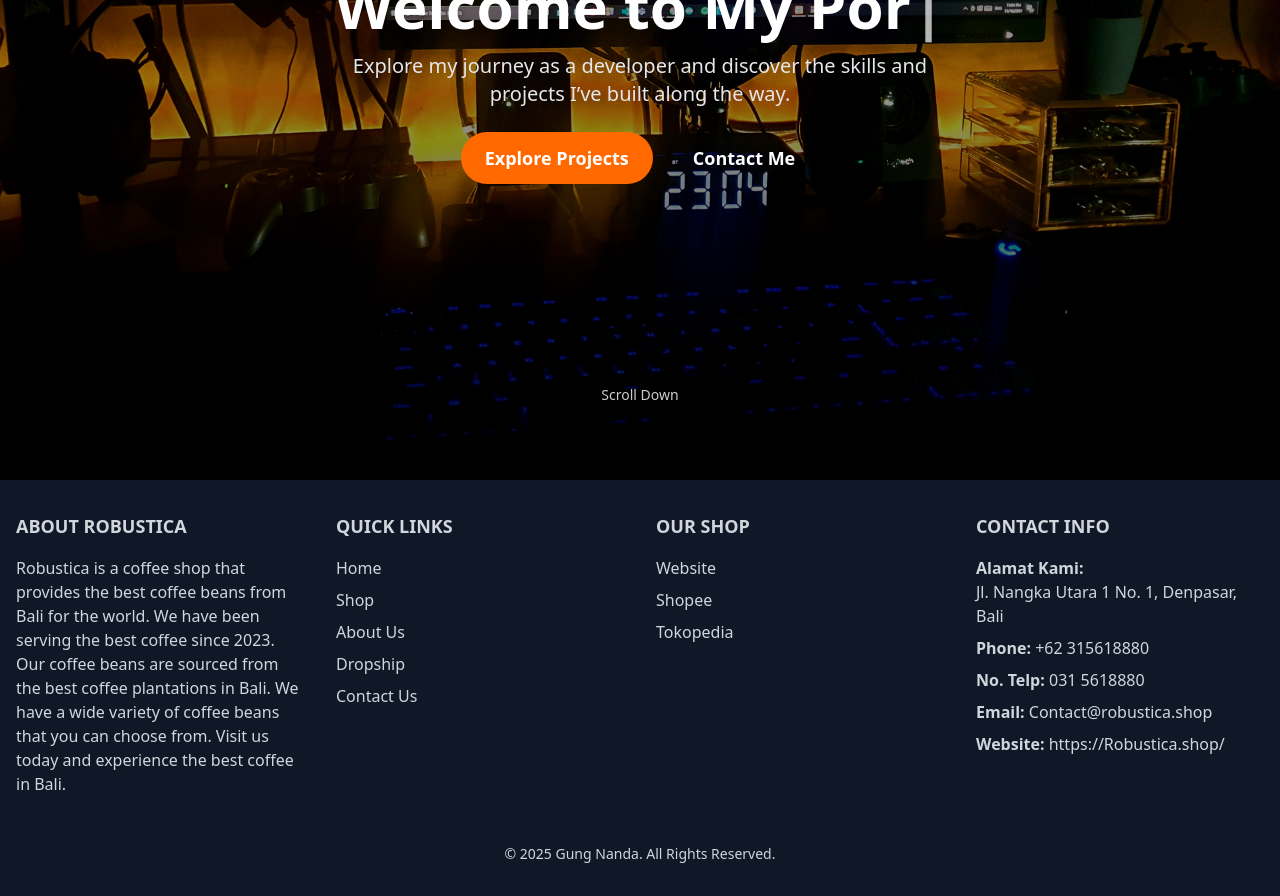
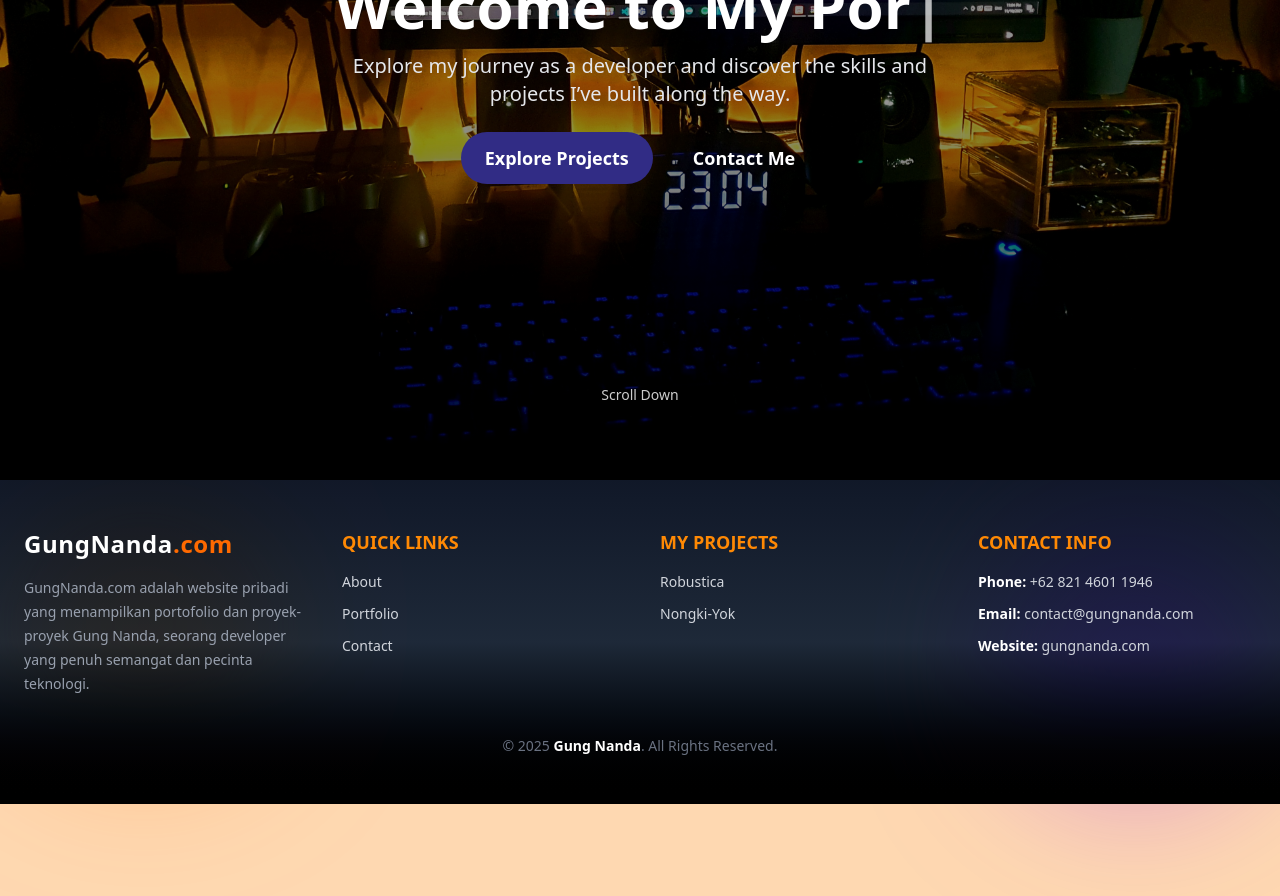
Before and after one commit to zeppyx13/Profile, a Next.js app: page / in a window 1280 px wide. Shown: the part 320-1216 px from the top of the page. After the commit the page ends 1124 px from the top, so only its background shows below. Built offline with nearby package versions, Linux system fonts and the light colour scheme.

Commit message:
navbar,footer,hero section

```diff
--- a/src/components/Footer/index.tsx
+++ b/src/components/Footer/index.tsx
@@ -1,86 +1,87 @@
+"use client";
 import React from "react";
+import { motion } from "framer-motion";
 
 function Footer() {
   return (
-    <footer className="bg-gray-900 text-gray-300 py-8 w-full bottom-0">
-      <div className="container mx-auto px-4">
-        <div className="grid grid-cols-1 md:grid-cols-4 gap-8">
+    <footer className="relative bg-gradient-to-b from-gray-900 via-gray-800 to-black text-gray-300 py-12 w-full">
+      <div className="container mx-auto px-6 relative z-10">
+        {/* Grid Layout */}
+        <motion.div
+          className="grid grid-cols-1 md:grid-cols-4 gap-10"
+          initial={{ opacity: 0, y: 40 }}
+          whileInView={{ opacity: 1, y: 0 }}
+          transition={{ duration: 1 }}
+        >
           {/* About Section */}
           <div>
-            <h2 className="text-lg font-bold uppercase mb-4 poppins-bold">
-              About Robustica
+            <h2 className="text-2xl font-extrabold mb-4 text-white tracking-wide">
+              GungNanda<span className="text-orange-500">.com</span>
             </h2>
-            <p className="text-md leading-6 assistant-normal">
-              Robustica is a coffee shop that provides the best coffee beans
-              from Bali for the world. We have been serving the best coffee
-              since 2023. Our coffee beans are sourced from the best coffee
-              plantations in Bali. We have a wide variety of coffee beans that
-              you can choose from. Visit us today and experience the best coffee
-              in Bali.
+            <p className="text-sm leading-6 text-gray-400">
+              GungNanda.com adalah website pribadi yang menampilkan portofolio
+              dan proyek-proyek Gung Nanda, seorang developer yang penuh
+              semangat dan pecinta teknologi.
             </p>
           </div>
 
           {/* Quick Links Section */}
           <div>
-            <h2 className="text-lg font-bold uppercase mb-4 poppins-bold">
+            <h2 className="text-lg font-semibold uppercase mb-4 text-orange-400">
               Quick Links
             </h2>
-            <ul className="space-y-2 text-md assistant-normal">
+            <ul className="space-y-3 text-sm">
               <li>
-                <a href="./" className="hover:underline">
-                  Home
+                <a
+                  href="./"
+                  className="hover:text-orange-400 transition-colors duration-300"
+                >
+                  About
                 </a>
               </li>
               <li>
-                <a href="./shop" className="hover:underline">
-                  Shop
+                <a
+                  href="./shop"
+                  className="hover:text-orange-400 transition-colors duration-300"
+                >
+                  Portfolio
                 </a>
               </li>
               <li>
-                <a href="./about" className="hover:underline">
-                  About Us
-                </a>
-              </li>
-              <li>
-                <a href="./dropship" className="hover:underline">
-                  Dropship
-                </a>
-              </li>
-              <li>
-                <a href="./contact" className="hover:underline">
-                  Contact Us
+                <a
+                  href="./about"
+                  className="hover:text-orange-400 transition-colors duration-300"
+                >
+                  Contact
                 </a>
               </li>
             </ul>
           </div>
 
-          {/* Our Shop Section */}
+          {/* Projects Section */}
           <div>
-            <h2 className="text-lg font-bold uppercase mb-4 poppins-bold">
-              Our Shop
+            <h2 className="text-lg font-semibold uppercase mb-4 text-orange-400">
+              My Projects
             </h2>
-            <ul className="space-y-2 text-md">
+            <ul className="space-y-3 text-sm">
               <li>
                 <a
                   href="https://Robustica.gungnanda.com"
-                  target="blanks_"
-                  className="hover:underline"
+                  target="_blank"
+                  rel="noopener noreferrer"
+                  className="hover:text-orange-400 transition-colors duration-300"
                 >
-                  Website
-                </a>
-              </li>
-              <li>
-                <a href="#shopee" className="hover:underline">
-                  Shopee
+                  Robustica
                 </a>
               </li>
               <li>
                 <a
-                  href="#tokopedia"
-                  target="blanks_"
-                  className="hover:underline"
+                  href="https://NongkiYok.gungnanda.com"
+                  target="_blank"
+                  rel="noopener noreferrer"
+                  className="hover:text-orange-400 transition-colors duration-300"
                 >
-                  Tokopedia
+                  Nongki-Yok
                 </a>
               </li>
             </ul>
@@ -88,50 +89,62 @@ function Footer() {
 
           {/* Contact Info Section */}
           <div>
-            <h2 className="text-lg font-bold uppercase mb-4 poppins-bold">
+            <h2 className="text-lg font-semibold uppercase mb-4 text-orange-400">
               Contact Info
             </h2>
-            <ul className="space-y-2 text-md assistant-normal">
+            <ul className="space-y-3 text-sm">
               <li>
-                <span className="font-bold">Alamat Kami:</span> <br />
-                Jl. Nangka Utara 1 No. 1, Denpasar, Bali
-              </li>
-              <li>
-                <span className="font-bold">Phone:</span>{" "}
-                <a href="tel:+62315618880" className="hover:underline">
-                  +62 315618880
+                <span className="font-bold text-white">Phone:</span>{" "}
+                <a
+                  href="tel:+6282146011946"
+                  className="hover:text-orange-400 transition-colors duration-300"
+                >
+                  +62 821 4601 1946
                 </a>
               </li>
               <li>
-                <span className="font-bold">No. Telp:</span>{" "}
-                <a href="tel:0315618880" className="hover:underline">
-                  031 5618880
+                <span className="font-bold text-white">Email:</span>{" "}
+                <a
+                  href="mailto:contact@gungnanda.com"
+                  className="hover:text-orange-400 transition-colors duration-300"
+                >
+                  contact@gungnanda.com
                 </a>
               </li>
               <li>
-                <span className="font-bold">Email:</span>{" "}
+                <span className="font-bold text-white">Website:</span>{" "}
                 <a
-                  href="mailto:Contact@robustica.shop"
-                  className="hover:underline"
+                  href="https://gungnanda.com/"
+                  className="hover:text-orange-400 transition-colors duration-300"
                 >
-                  Contact@robustica.shop
-                </a>
-              </li>
-              <li>
-                <span className="font-bold">Website:</span>{" "}
-                <a href="https://Robustica.shop/" className="hover:underline">
-                  https://Robustica.shop/
+                  gungnanda.com
                 </a>
               </li>
             </ul>
           </div>
-        </div>
+        </motion.div>
+
+        {/* Divider */}
+        <div className="mt-10 border-t border-gray-700" />
 
         {/* Copyright Section */}
-        <div className="mt-8 border-t border-gray-700 pt-4 text-center text-sm assistant-normal">
-          <p>&copy; {new Date().getFullYear()} Gung Nanda. All Rights Reserved.</p>
-        </div>
+        <motion.div
+          className="mt-6 text-center text-sm text-gray-500"
+          initial={{ opacity: 0 }}
+          animate={{ opacity: 1 }}
+          transition={{ delay: 0.5, duration: 1 }}
+        >
+          <p>
+            &copy; {new Date().getFullYear()}{" "}
+            <span className="text-white font-semibold">Gung Nanda</span>. All
+            Rights Reserved.
+          </p>
+        </motion.div>
       </div>
+
+      {/* Background Glow Effect */}
+      <div className="absolute top-0 left-0 w-72 h-72 bg-orange-500 rounded-full mix-blend-overlay filter blur-3xl opacity-20 animate-pulse"></div>
+      <div className="absolute bottom-0 right-0 w-72 h-72 bg-purple-600 rounded-full mix-blend-overlay filter blur-3xl opacity-20 animate-pulse"></div>
     </footer>
   );
 }
--- a/src/components/Hero/index.tsx
+++ b/src/components/Hero/index.tsx
@@ -2,7 +2,7 @@
 import Image from "next/image";
 import TypewriterComponent from "typewriter-effect";
 import { motion } from "framer-motion";
-
+import Link from "next/link";
 const Hero = () => {
   return (
     <section className="relative flex items-center justify-center h-screen overflow-hidden">
@@ -15,11 +15,7 @@ const Hero = () => {
         priority
         className="scale-105 transition-transform duration-700 hover:scale-110"
       />
-
-      {/* Gradient Overlay */}
       <div className="absolute inset-0 bg-gradient-to-b from-black/70 via-black/40 to-black/80" />
-
-      {/* Content */}
       <motion.div
         className="relative z-10 text-center text-white px-6"
         initial={{ opacity: 0, y: 50 }}
@@ -41,12 +37,11 @@ const Hero = () => {
           Explore my journey as a developer and discover the skills and
           projects I’ve built along the way.
         </p>
-
         {/* CTA Buttons */}
         <div className="flex justify-center gap-4">
           <motion.a
-            href="#projects"
-            className="px-6 py-3 rounded-full bg-orange-500 text-white text-lg font-semibold hover:bg-orange-600 transition"
+            href="/Portfolio"
+            className="px-6 py-3 rounded-full bg-indigo-900 text-white text-lg font-semibold hover:bg-indigo-950 transition"
             whileHover={{ scale: 1.05 }}
             whileTap={{ scale: 0.95 }}
           >
@@ -63,7 +58,6 @@ const Hero = () => {
         </div>
       </motion.div>
 
-      {/* Floating Elements */}
       <motion.div
         className="absolute bottom-10 left-1/2 transform -translate-x-1/2 text-white opacity-80"
         animate={{ y: [0, -10, 0] }}
--- a/src/components/Navbar/index.tsx
+++ b/src/components/Navbar/index.tsx
@@ -2,6 +2,7 @@
 "use client";
 import { Menu, X } from "lucide-react";
 import { useState, useEffect } from "react";
+import { motion, AnimatePresence } from "framer-motion";
 
 export default function Navbar() {
   const [isOpen, setIsOpen] = useState(false);
@@ -15,28 +16,31 @@ export default function Navbar() {
     return () => window.removeEventListener("scroll", handleScroll);
   }, []);
 
+  const menuItems = ["HOME", "CATEGORIES", "BLOG", "CONTACT"];
+
   return (
     <header
-            className={`fixed top-0 left-0 w-full z-50 transition-all duration-300 border-b ${scrolled
-                    ? "bg-white/95 backdrop-blur-md shadow-sm border-gray-200"
-                    : "bg-white border-gray-200"
+      className={`fixed top-0 left-0 w-full z-50 transition-all duration-300 ${
+        scrolled
+          ? "bg-white/90 backdrop-blur-md shadow-lg"
+          : "bg-gradient-to-r from-white via-white/80 to-white/60"
       }`}
     >
-            <div className="max-w-7xl mx-auto flex items-center justify-between px-6 py-3">
+      <div className="max-w-7xl mx-auto flex items-center justify-between px-6 py-4">
         {/* Logo */}
         <div className="flex items-center gap-2">
-                    <span className="text-2xl font-extrabold pt-sans-regular text-[#6F4E37]">
-                        GungNanda.com
+          <span className="text-2xl font-extrabold text-[#6F4E37] tracking-wide rubik">
+            GungNanda<span className="text-orange-500">.com</span>
           </span>
         </div>
 
         {/* Menu Desktop */}
         <nav className="hidden md:flex gap-8 text-sm font-semibold text-gray-700">
-                    {["HOME", "CATEGORIES", "BLOG", "CONTACT"].map((item) => (
+          {menuItems.map((item) => (
             <a
               key={item}
               href={`/${item === "HOME" ? "" : item.toLowerCase()}`}
-                            className="relative hover:text-[#6F4E37] transition-colors
+              className="relative hover:text-[#6F4E37] transition-colors duration-300
                 after:content-[''] after:absolute after:-bottom-1 after:left-0
                 after:w-0 after:h-[2px] after:bg-[#6F4E37]
                 after:transition-all after:duration-300 hover:after:w-full"
@@ -46,34 +50,44 @@ export default function Navbar() {
           ))}
         </nav>
 
-                {/* Mobile Toggle */}
+        {/* Mobile Menu Toggle */}
         <button
-                    className="md:hidden text-gray-800"
+          className="md:hidden text-gray-800 transition-transform duration-300 hover:scale-110"
           onClick={() => setIsOpen(!isOpen)}
+          aria-label="Toggle Menu"
         >
-                    {isOpen ? <X className="w-6 h-6" /> : <Menu className="w-6 h-6" />}
+          {isOpen ? <X className="w-7 h-7" /> : <Menu className="w-7 h-7" />}
         </button>
       </div>
 
       {/* Mobile Menu */}
+      <AnimatePresence>
         {isOpen && (
-                <div className="md:hidden bg-white border-t border-gray-200 animate-fade-in">
-                    <nav className="flex flex-col gap-4 px-6 py-4 text-gray-700 font-semibold">
-                        {["HOME", "CATEGORIES", "BLOG", "CONTACT"].map((item) => (
+          <motion.div
+            initial={{ opacity: 0, y: -10 }}
+            animate={{ opacity: 1, y: 0 }}
+            exit={{ opacity: 0, y: -10 }}
+            transition={{ duration: 0.3 }}
+            className="md:hidden bg-white/95 backdrop-blur-md shadow-lg border-t border-gray-200"
+          >
+            <nav className="flex flex-col gap-4 px-6 py-6 text-gray-700 font-semibold">
+              {menuItems.map((item) => (
                 <a
                   key={item}
                   href={`/${item === "HOME" ? "" : item.toLowerCase()}`}
-                                className="relative hover:text-[#6F4E37] transition-colors
+                  className="relative hover:text-[#6F4E37] transition-colors duration-300
                     after:content-[''] after:absolute after:-bottom-1 after:left-0
                     after:w-0 after:h-[2px] after:bg-[#6F4E37]
                     after:transition-all after:duration-300 hover:after:w-full"
+                  onClick={() => setIsOpen(false)}
                 >
                   {item}
                 </a>
               ))}
             </nav>
-                </div>
+          </motion.div>
         )}
+      </AnimatePresence>
     </header>
   );
 }
```
Lines whose indentation alone changed are shown as unchanged.
